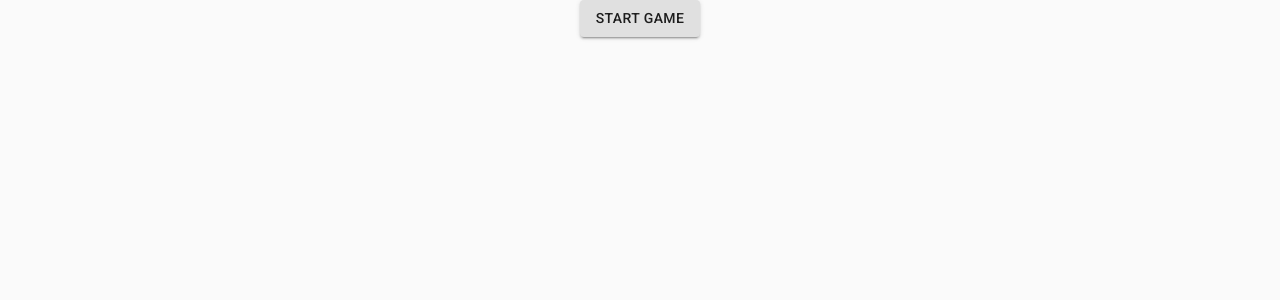
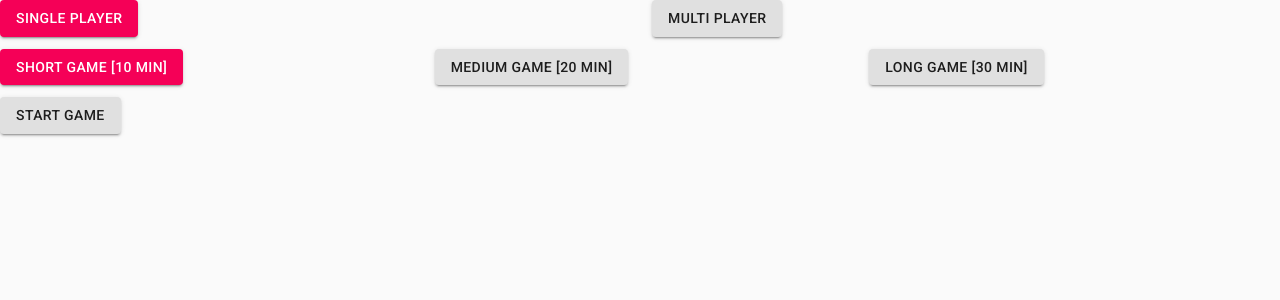
Before and after one commit to catherinehuang7522/Daimler, a Next.js app in the folder CabanaTrivia/: page / in a window 1280 px wide. Shown: the top 300 px of the page. Built offline with nearby package versions, Linux system fonts and the light colour scheme.

Commit message:
Included essential elements of the start page

```diff
--- a/CabanaTrivia/pages/components/DangerButton.js
+++ b/CabanaTrivia/pages/components/DangerButton.js
@@ -3,7 +3,7 @@ import Button from '@material-ui/core/Button'
 class DangerButton extends Component {
 
   render() {
-    return <Button variant="contained" color="secondary">
+    return <Button variant="contained" color="secondary" onClick={this.props.onClick}>
     {this.props.text}
   </Button>
   }
--- a/CabanaTrivia/pages/index.js
+++ b/CabanaTrivia/pages/index.js
@@ -1,6 +1,7 @@
 import React, { Component } from 'react'
 import Button from '@material-ui/core/Button'
 import DangerButton from './components/DangerButton'
+import Grid from '@material-ui/core/Grid';
 
 
 const styles = ({
@@ -9,6 +10,9 @@ const styles = ({
     justifyContent: 'center',
     alignItems: 'center',
     flexDirection: 'column'
+  },
+  root: {
+    flexGrow: 1
   }
 })
 
@@ -17,10 +21,15 @@ export default class IndexPage extends Component {
     super(props)
 
     this.state = {
-      startGame: true
+      startGame: true,
+      singlePlayer: true,
+      duration: 1
     };
 
     this.onClickStartGame = this.onClickStartGame.bind(this)
+    this.onClickSingle = this.onClickSingle.bind(this)
+    this.onClickMulti = this.onClickMulti.bind(this)
+    this.onSelectDuration = this.onSelectDuration.bind(this)
   }
 
   onClickStartGame() {
@@ -31,15 +40,91 @@ export default class IndexPage extends Component {
       this.setState({startGame: true})
     }
   }
+
+  onClickSingle() {
+    this.setState({singlePlayer: true})
+  }
+
+  onClickMulti() {
+    this.setState({singlePlayer: false})
+  }
+
+  onSelectDuration(dur) {
+    this.setState({duration: dur})
+  }
+
   render() {
 
-    //choose the button to display based on the state
-    const displayButton = this.state.startGame? <Button variant="contained" onClick={this.onClickStartGame} >
-     Start Game</Button>: <DangerButton text="End Game"></DangerButton>
+    const startButton = this.state.startGame ?
+      <Button variant="contained" onClick={this.onClickStartGame} >
+        Start Game
+      </Button> :
+      <DangerButton text="End Game" onClick={this.onClickStartGame}>
+      </DangerButton>
+
+    const singlePlayerSelector = this.state.singlePlayer ?
+      <DangerButton text="Single Player">
+      </DangerButton> :
+      <Button variant="contained" onClick={this.onClickSingle} >
+        Single Player
+      </Button>
+
+    const multiPlayerSelector = this.state.singlePlayer ?
+      <Button variant="contained" onClick={this.onClickMulti} >
+        Multi Player
+      </Button> :
+      <DangerButton text="Multi Player">
+      </DangerButton>
+
+    const shortDurationSelector = this.state.duration === 1 ?
+      <DangerButton text="Short Game [10 min]">
+      </DangerButton> :
+      <Button variant="contained" onClick={() => this.onSelectDuration(1)} >
+        Short Game [10 min]
+      </Button>
+
+    const medDurationSelector = this.state.duration === 2 ?
+      <DangerButton text="Medium Game [20 min]">
+      </DangerButton> :
+      <Button variant="contained" onClick={() => this.onSelectDuration(2)} >
+        Medium Game [20 min]
+      </Button>
+
+    const longDurationSelector = this.state.duration === 3 ?
+      <DangerButton text="Long Game [30 min]">
+      </DangerButton> :
+      <Button variant="contained" onClick={() => this.onSelectDuration(3)} >
+        Long Game [30 min]
+      </Button>
+
+
 
     return (
-      <div style={styles.container}>
-        {displayButton}
+      <div style={styles.root}>
+        <Grid container spacing={3}>
+          <Grid item xs={12} sm={6}>
+            {singlePlayerSelector}
+          </Grid>
+          <Grid item xs={12} sm={6}>
+            {multiPlayerSelector}
+          </Grid>
+        </Grid>
+        <Grid container spacing={3}>
+          <Grid item xs={12} sm={4}>
+            {shortDurationSelector}
+          </Grid>
+          <Grid item xs={12} sm={4}>
+            {medDurationSelector}
+          </Grid>
+          <Grid item xs={12} sm={4}>
+            {longDurationSelector}
+          </Grid>
+        </Grid>
+        <Grid container spacing={3}>
+          <Grid item>
+            {startButton}
+          </Grid>
+        </Grid>
       </div>
     )
   }
```
